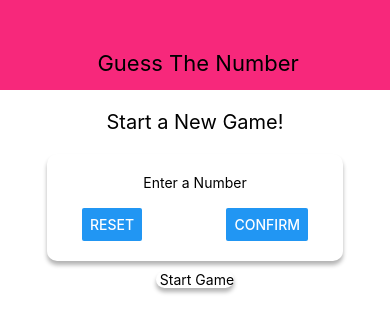
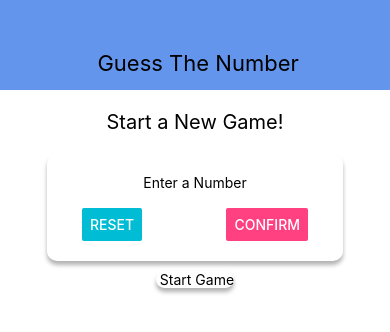
Before and after one commit to DiegoEstela/GuessTheNumber, a React Native app: screen / in a window 390 px wide. Shown: the top 332 px of the page. Built offline with nearby package versions, Linux system fonts and the light colour scheme.

Commit message:
Se Configuro Input, se Agrego Styles y colors

```diff
--- a/components/Card.js
+++ b/components/Card.js
@@ -1,5 +1,6 @@
 import React from "react";
 import { View, StyleSheet } from "react-native";
+import styles from "./Styles";
 
 const Card = (props) => {
   return (
@@ -9,20 +10,4 @@ const Card = (props) => {
   );
 };
 
-const styles = StyleSheet.create({
-  container: {
-    shadowColor: "#000",
-    shadowOffset: {
-      width: 0,
-      height: 4,
-    },
-    shadowOpacity: 0.3,
-    shadowRadius: 4.65,
-
-    elevation: 8,
-    backgroundColor: "white",
-    borderRadius: 10,
-  },
-});
-
 export default Card;
--- a/components/Header.js
+++ b/components/Header.js
@@ -14,7 +14,7 @@ const styles = StyleSheet.create({
     width: "100%",
     height: 90,
     paddingTop: 36,
-    backgroundColor: "#f7287b",
+    backgroundColor: "#6495ed",
     alignItems: "center",
     justifyContent: "center",
   },
--- /dev/null
+++ b/components/Input.js
@@ -0,0 +1,12 @@
+import React from "react";
+import { TextInput, StyleSheet } from "react-native";
+
+const Input = (props) => {
+  return <TextInput style={styles.input} {...props} />;
+};
+
+const styles = StyleSheet.create({
+  input: {},
+});
+
+export default Input;
--- /dev/null
+++ b/components/Styles.js
@@ -0,0 +1,17 @@
+import { StyleSheet } from "react-native";
+
+export default StyleSheet.create({
+  container: {
+    shadowColor: "#000",
+    shadowOffset: {
+      width: 0,
+      height: 4,
+    },
+    shadowOpacity: 0.3,
+    shadowRadius: 4.65,
+
+    elevation: 8,
+    backgroundColor: "white",
+    borderRadius: 10,
+  },
+});
--- /dev/null
+++ b/constants/colors.js
@@ -0,0 +1,4 @@
+export default {
+  primary: "#00bcd4",
+  accents: "#ff4081",
+};
--- a/screens/StartGameScreen.js
+++ b/screens/StartGameScreen.js
@@ -1,17 +1,32 @@
-import React from "react";
+import React, { useState } from "react";
 import { View, Text, TextInput, Button, StyleSheet } from "react-native";
 import Card from "../components/Card";
+import colors from "../constants/colors";
+import Input from "../components/Input";
 
 const StartGameScreen = () => {
+  const [enteredValue, setEnteredValue] = useState("");
+
+  const handleInputValue = (text) => {
+    setEnteredValue(text.replace(/[^0-9]/g, ""));
+  };
+
   return (
     <View style={styles.screen}>
       <Text style={styles.title}>Start a New Game!</Text>
       <Card style={styles.inputContainer}>
         <Text style={styles.text}>Enter a Number</Text>
-        <TextInput />
+        <Input
+          maxLength={2}
+          keyboardType="numeric"
+          autoCapitalation="none"
+          autoCorrect={false}
+          value={enteredValue}
+          onChangeText={handleInputValue}
+        />
         <View style={styles.buttonContainer}>
-          <Button title="Reset" onPress={() => {}} />
-          <Button title="Confirm" onPress={() => {}} />
+          <Button title="Reset" color={colors.primary} />
+          <Button title="Confirm" color={colors.accents} />
         </View>
       </Card>
       <Card>
```
